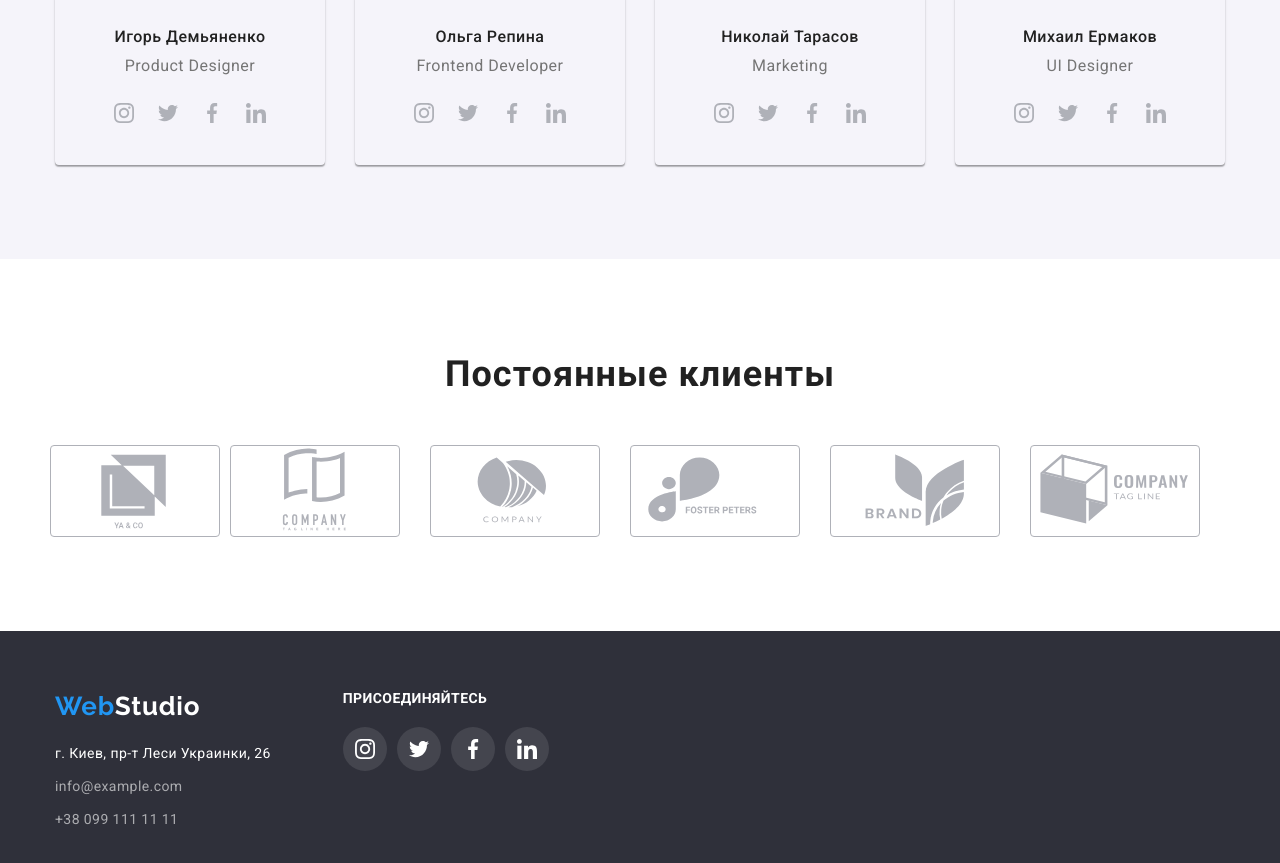
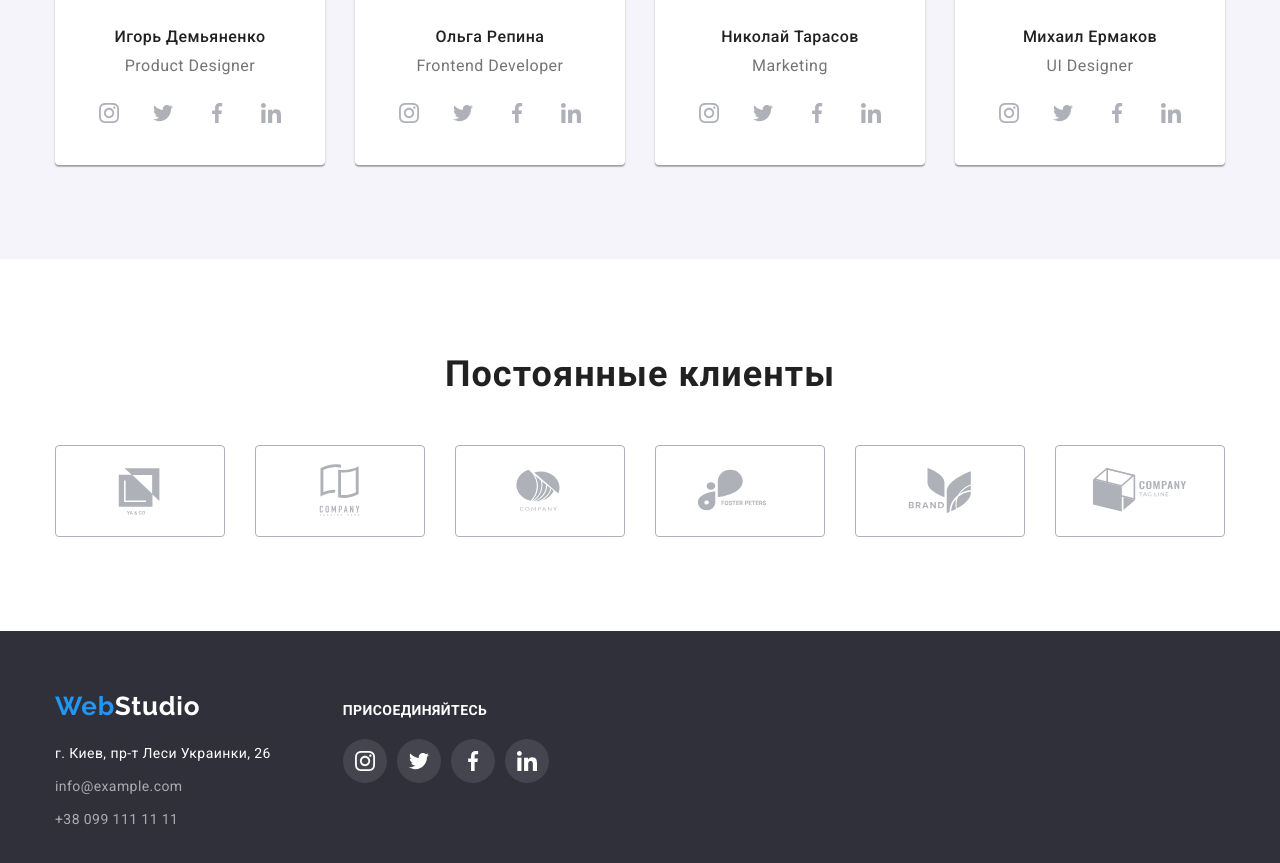
Before and after one commit to baiga001/goit-markup-hw-04, a plain HTML site: page index.html in a window 1280 px wide. Shown: the part 2050-2913 px from the top of the page. Drawn offline with nearby package versions, Linux system fonts and the light colour scheme.

Commit message:
Исправлены замечания по ДЗ

```diff
--- a/css/styles.css
+++ b/css/styles.css
@@ -326,6 +326,7 @@ body{
 }
 .our-team-section-list-item{
     margin-right: 30px;
+    background-color: #FFFFFF;
     flex-basis: calc((100% - 120px) / 4);
     border-radius: 0px 0px 4px 4px;
 }
@@ -343,7 +344,7 @@ body{
     display: flex;
     justify-content: center;
 }
-.social-list:not(:last-child){
+.social-list-item:not(:last-child){
     margin-right: 10px;
 }
 .social-list-link{
@@ -378,7 +379,7 @@ body{
     justify-content: center;
 }
 .clients-section-list-item:not(:last-child) {
-    margin-right: 10px;
+    margin-right: 30px;
 }
 .clients-section-list-link{
     display: flex;
@@ -407,6 +408,7 @@ body{
 /* =============== ФУТЕР =============== */
 .footer-blocks{
     display: flex;
+    align-items: baseline;
 }
 .footer-list-item:not(:last-child){
     margin-bottom: 9px;
--- a/index.html
+++ b/index.html
@@ -275,43 +275,43 @@
             <h2 class="section-header">Постоянные клиенты</h2>
                 <ul class="clients-section-list list">
                 <li class="clients-section-list-item">
-                    <a class="clients-section-list-link">
-                    <svg class="clients-section-list-icon">
+                    <a href="" class="clients-section-list-link">
+                    <svg class="clients-section-list-icon" width="106" height="60">
                         <use href="./images/svg-images/sprite.svg#icon-logo-1"></use>
                     </svg>
                     </a>
                 </li>
-                <li class="our-job-section-list-item">
-                    <a class="clients-section-list-link">
-                    <svg class="clients-section-list-icon">
+                <li class="clients-section-list-item">
+                    <a href="" class="clients-section-list-link">
+                    <svg class="clients-section-list-icon" width="106" height="60">
                         <use href="./images/svg-images/sprite.svg#icon-logo-2"></use>
                     </svg>
                     </a>
                 </li>
-                <li class="our-job-section-list-item">
-                    <a class="clients-section-list-link">
-                    <svg class="clients-section-list-icon">
+                <li class="clients-section-list-item">
+                    <a href="" class="clients-section-list-link">
+                    <svg class="clients-section-list-icon" width="106" height="60">
                         <use href="./images/svg-images/sprite.svg#icon-logo-3"></use>
                     </svg>
                     </a>
                 </li>
-                <li class="our-job-section-list-item">
-                    <a class="clients-section-list-link">
-                    <svg class="clients-section-list-icon">
+                <li class="clients-section-list-item">
+                    <a href="" class="clients-section-list-link">
+                    <svg class="clients-section-list-icon" width="106" height="60">
                         <use href="./images/svg-images/sprite.svg#icon-logo-4"></use>
                     </svg>
                     </a>
                 </li>
-                <li class="our-job-section-list-item">
-                    <a class="clients-section-list-link">
-                    <svg class="clients-section-list-icon">
+                <li class="clients-section-list-item">
+                    <a href="" class="clients-section-list-link">
+                    <svg class="clients-section-list-icon" width="106" height="60">
                         <use href="./images/svg-images/sprite.svg#icon-logo-5"></use>
                     </svg>
                     </a>
                 </li>
-                <li class="our-job-section-list-item">
-                    <a class="clients-section-list-link">
-                    <svg class="clients-section-list-icon">
+                <li class="clients-section-list-item">
+                    <a href="" class="clients-section-list-link">
+                    <svg class="clients-section-list-icon" width="106" height="60">
                         <use href="./images/svg-images/sprite.svg#icon-logo-6"></use>
                     </svg>
                     </a>
```
Also changed, not shown: portfolio.html (+9 -9 lines).
